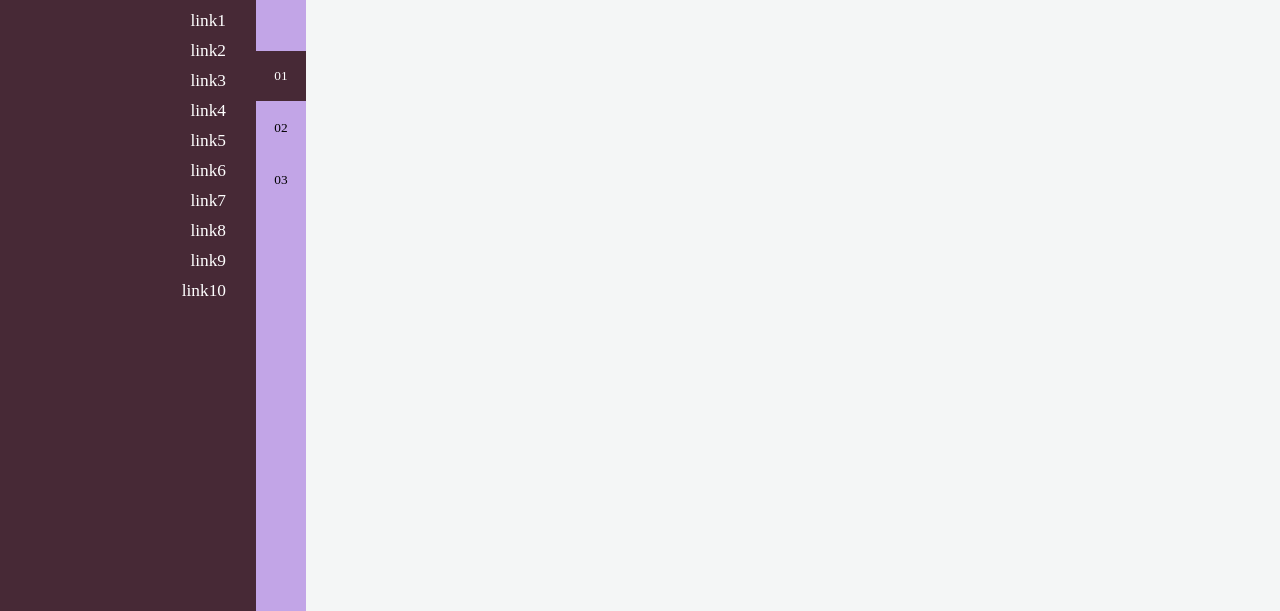
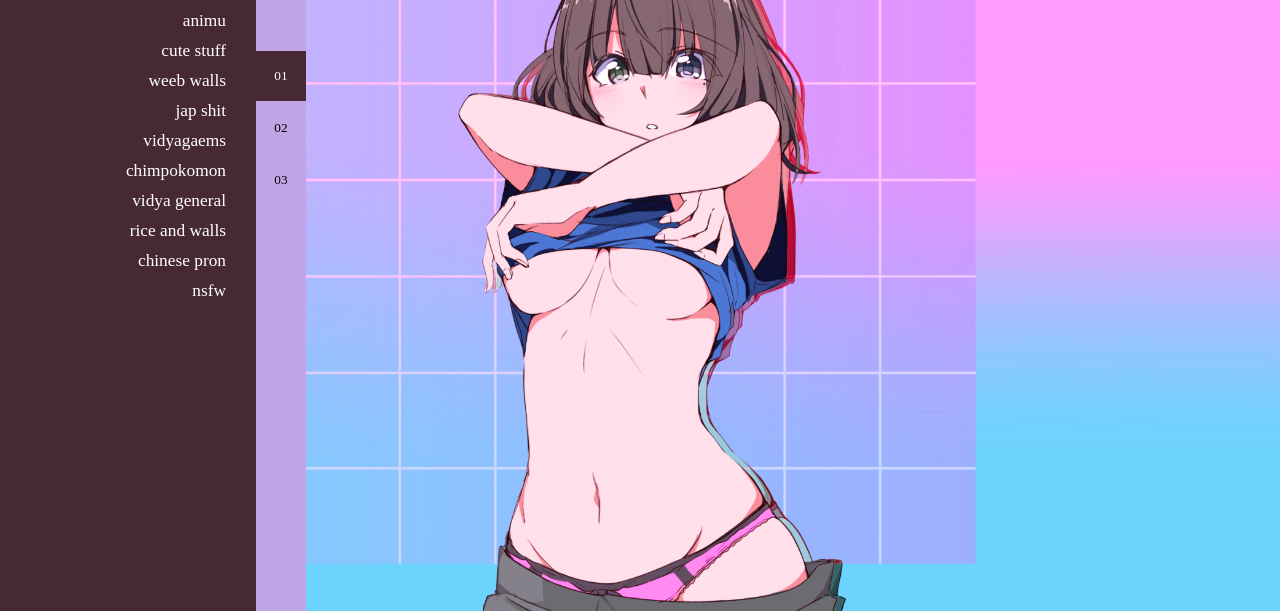
Before and after one commit to z-myhr/Galaxy, a plain HTML site: page index.htm in a window 1280 px wide. Shown: the part 189-800 px from the top of the page. Drawn offline with Linux system fonts and the light colour scheme; no server answers.

Commit message:
19/12/17
New design.

```diff
--- a/index.htm
+++ b/index.htm
@@ -31,51 +31,51 @@
 		                              <div class="border"></div>
 		                              <button id="first-btn" class="button active" data-rel="#box1">01</button>
 			                              <div class="box" id="box1">
-			                                	<h1>TITLE1</h1>
-						<a href="http://link1.com/">link1</a>
-						<a href="http://link2.com/">link2</a>
-						<a href="http://link3.com/">link3</a>
-						<a href="http://link4.com/">link4</a>
-						<a href="http://link5.com/">link5</a>
-						<a href="http://link6.com/">link6</a>
-						<a href="http://link7.com/">link7</a>
-						<a href="http://link8.com/">link8</a>
-						<a href="http://link9.com/">link9</a>
-						<a href="http://link10.com/">link10</a>
+			                                	<h1>Yotsuba</h1>
+						<a href="http://boards.4chan.org/a/">animu</a>
+						<a href="http://boards.4chan.org/c/">cute stuff</a>
+						<a href="http://boards.4chan.org/w/">weeb walls</a>
+						<a href="http://boards.4chan.org/jp/">jap shit</a>
+						<a href="http://boards.4chan.org/v/">vidyagaems</a>
+						<a href="http://boards.4chan.org/vp/">chimpokomon</a>
+						<a href="http://boards.4chan.org/vg/">vidya general</a>
+						<a href="http://boards.4chan.org/wg/">rice and walls</a>
+						<a href="http://boards.4chan.org/h/">chinese pron</a>
+						<a href="http://boards.4chan.org/gif/">nsfw</a>
 			                              </div>
 		                              <button id="second-btn" class="button" data-rel="#box2">02</button>
 			                              <div class="box" id="box2">
-			                                             <h1>TITLE2</h1>
-						<a href="http://link1.com/">link1</a>
-						<a href="http://link2.com/">link2</a>
-						<a href="http://link3.com/">link3</a>
-						<a href="http://link4.com/">link4</a>
-						<a href="http://link5.com/">link5</a>
-						<a href="http://link6.com/">link6</a>
-						<a href="http://link7.com/">link7</a>
-						<a href="http://link8.com/">link8</a>
-						<a href="http://link9.com/">link9</a>
-						<a href="http://link10.com/">link10</a>
+			                                           <h1>美術</h1>
+				                            <a href="https://www.youtube.com/">youtube</a>
+				                            <a href="https://soundcloud.com/stream">soundcloud</a>
+				                            <a href="http://www.last.fm/">last.fm</a>
+				                            <a href="http://dojin.co/">dojin</a>
+				                            <a href="https://bandcamp.com/">bandcamp</a>
+				                            <a href="http://www.pixiv.net/">pixiv</a>
+				                            <a href="http://www.deviantart.com/browse/all/">deviantart</a>
+				                            <a href="https://www.tumblr.com/dashboard">tumblr</a>
+				                            <a href="http://danbooru.donmai.us/">danbooru</a>
+				                            <a href="http://konachan.com">konachan</a>
 			                            </div>
 		                            <button id="third-btn" class="button" data-rel="#box3">03</button>
 			                            <div class="box" id="box3">
-			                                             <h1>TITLE3</h1>
-						<a href="http://link1.com/">link1</a>
-						<a href="http://link2.com/">link2</a>
-						<a href="http://link3.com/">link3</a>
-						<a href="http://link4.com/">link4</a>
-						<a href="http://link5.com/">link5</a>
-						<a href="http://link6.com/">link6</a>
-						<a href="http://link7.com/">link7</a>
-						<a href="http://link8.com/">link8</a>
-						<a href="http://link9.com/">link9</a>
-						<a href="http://link10.com/">link10</a>
+			                                           <h1> アニメ</h1>
+				                            <a href="http://kissanime.ru/">streaming</a>
+				                            <a href="http://exhentai.org/">panda</a>
+				                            <a href="http://bato.to/">batoto</a>
+				                            <a href="https://manga.madokami.al/">madokami</a>
+				                            <a href="https://myanimelist.net/">mal</a>
+				                            <a href="https://www.nyaa.se/">nyaa</a>
+				                            <a href="http://hitomi.la/">hitomi</a>
+				                            <a href="http://erogedownload.com/">eroge</a>
+				                            <a href="http://mangastream.com/">mangastream</a>
+				                            <a href=""></a>
 			                              </div>
 		              </div>
-			      <div class="form">
-					<input  id="searchbox" name="q" type="text" autocomplete="off" class="cleardefault" maxlength="100"   placeholder="search engine ..." size="17" autofocus="autofocus" />
-					<input type="submit" id="image-button" value=""></input>
-			      </div>
+	                            <div class="form">
+	                           		<input  id="searchbox" name="q" type="text" autocomplete="off" class="cleardefault" maxlength="100"   placeholder="search engine ..." size="17" autofocus="autofocus" />
+	                           		<input type="submit" id="image-button" value=""></input>
+	                            </div>
 			<div class="details">
 				<div id="weather">
 					<h2 id="description"></h2>
--- a/js/search.js
+++ b/js/search.js
@@ -14,37 +14,48 @@ String.prototype.replaceChars = function(character, replacement){
 
 function search(query){
     switch(query.substr(0, 2)){
-        case "-b":
+        case "-u":
             query = query.substr(3);
-            window.location = "http://bato.to/search?name="  + query.replaceChars("", "+");
+            window.location = "https://userstyles.org/styles/browse?search_terms=" +
+            query.replaceChars(" ", "+");
             break;
 
         case "-y":
             query = query.substr(3);
-            window.location = "https://www.youtube.com/results?search_query="  + query.replaceChars("", "+");
+            window.location =
+            "https://www.youtube.com/results?search_query=" +
+            query.replaceChars(" ", "+");
             break;
 
         case "-w":
             query = query.substr(3);
-            window.location = "https://en.wikipedia.org/wiki/"  + query.replaceChars("", "+");
+            window.location =
+            "https://en.wikipedia.org/w/index.php?search=" +
+            query.replaceChars(" ", "%20");
             break;
 
         case "-n":
             query = query.substr(3);
-            window.location = "https://www.nyaa.se/?page=search&cats=0_0&filter=0&term="  + query.replaceChars("", "+");
-            break;
+            window.location =
+    	"https://www.nyaa.se/?page=search&cats=0_0&filter=0&term=" +
+    	query.replaceChars("+", "%2B");
+    	break;
 
-        case "-g":
-            query=query.substr(3);
-            window.location =  "https://github.com/search?utf8=✓&q=" + query.replaceChars("", "+");
-            break;
+        case "-e":
+        	query=query.substr(3);
+        	window.location =
+	"https://exhentai.org/?f_doujinshi=1&f_manga=1&f_artistcg=1&f_gamecg=1&f_western=0&f_non-h=0&f_imageset=0&f_cosplay=0&f_asianporn=0&f_misc=0&f_search=" +
+	query.concat("&f_apply=Apply+Filter");
+	break;
 
         default:
-            window.location="https://www.google.fr/search?q=" + query.replaceChars("", "+");
+            window.location="https://www.google.fr/search?q=" +
+                query.replaceChars("", "+");
     }
 }
 
 window.onload = function(){
+    // search
     searchinput = document.getElementById("searchbox");
     if(!!searchinput){
         searchinput.addEventListener("keypress", function(a){
@@ -54,6 +65,28 @@ window.onload = function(){
                 search(query);
             }
         });
-     }
+    }
+
+    // jump to search when tab is pressed
     var search_sqr = document.getElementById("search_sqr");
- }
+
+        }
+ // dd
+//
+// To add a ssnew search provider, paste the following between the last "break;" and "default:" (Line 39 & 40)
+//
+//         case "-a":
+//          query = query.substr(3);
+//          window.location =
+//             "https://en.website.com/" +
+//             query.replaceChars(" ", "%20");
+//          break;
+//
+// -a on ln68 should be replaced with a "-letter" of your choice. You can also change it to !a, .a, /a etc.
+// https://en.website.com/ on ln70 should be replaced with the search page of the website. To find this, make a few searches on your website.
+//Try to identify where your search is in the URL. If you're not sure, post in the thread and someone should help you out
+//
+// You can use the above two to modify an existing rule
+//
+// If you wish to change the number of characters in a "case", you need to change the line below, changing query.substr() to n+1, n being the number of characters.
+// This ensures that when you search for something, the whole of your idenfier and the space between the identifier and query are removed.
```
Also changed, not shown: pictures/wall.png (renamed from background/background01.png), 1 other file.
